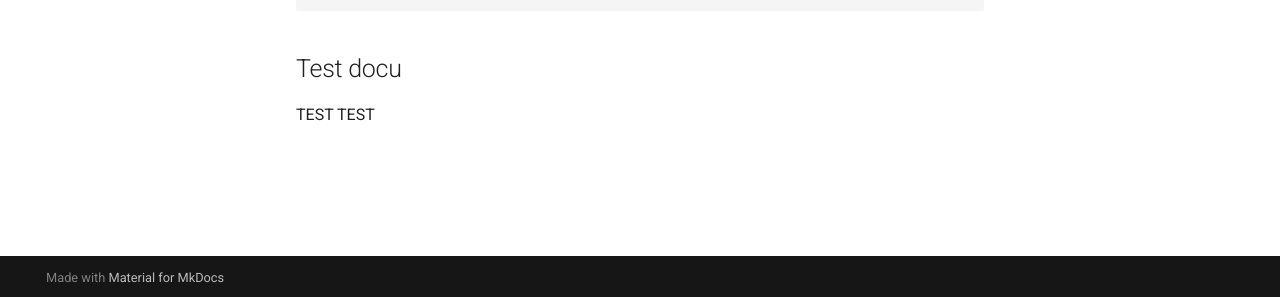
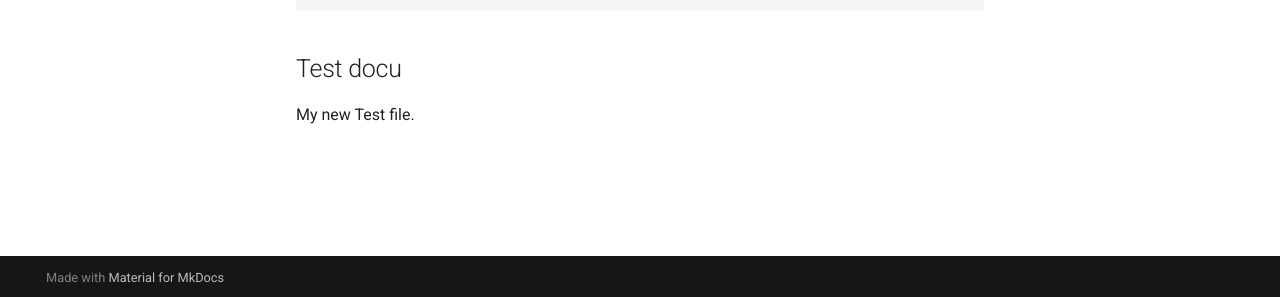
Before and after one commit to egrosdou01/mkdocs-versioning-example, an MkDocs documentation site: the page built from docs/index.md, in a window 1280 px wide. Shown: the part 600-897 px from the top of the page. Built offline with MkDocs 1.6.1 and Material for MkDocs 9.7.7, drawn with Linux system fonts in a browser that asks for light colours; comment, search, counter and statistics services are not loaded; the version menu is left out.

Commit message:
Update the index.md to create a new build

```diff
--- a/docs/index.md
+++ b/docs/index.md
@@ -16,4 +16,4 @@ For full documentation visit [mkdocs.org](https://www.mkdocs.org).
         index.md  # The documentation homepage.
         ...       # Other markdown pages, images and other files.
 ## Test docu
-TEST TEST
+My new Test file.
```
